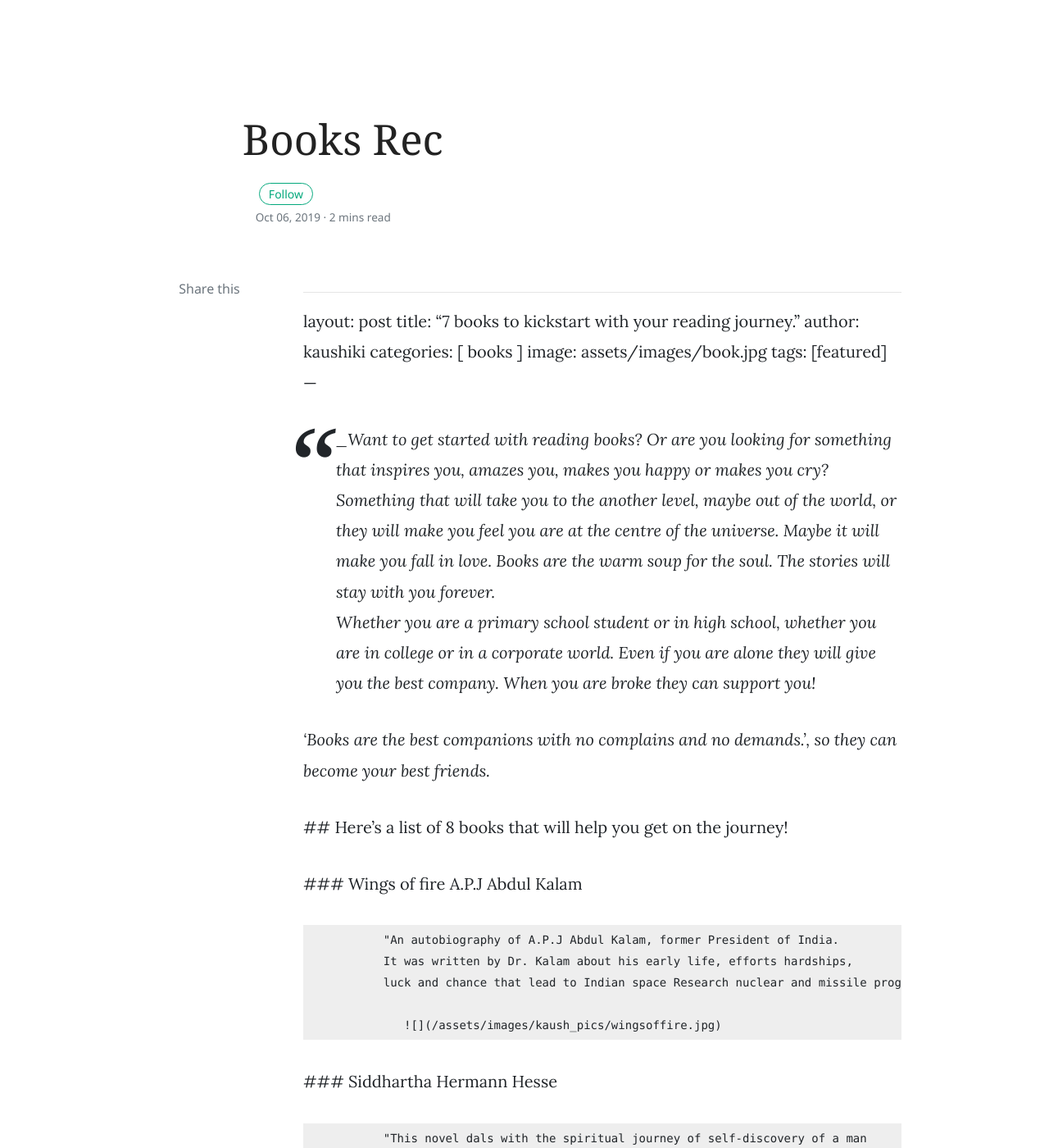
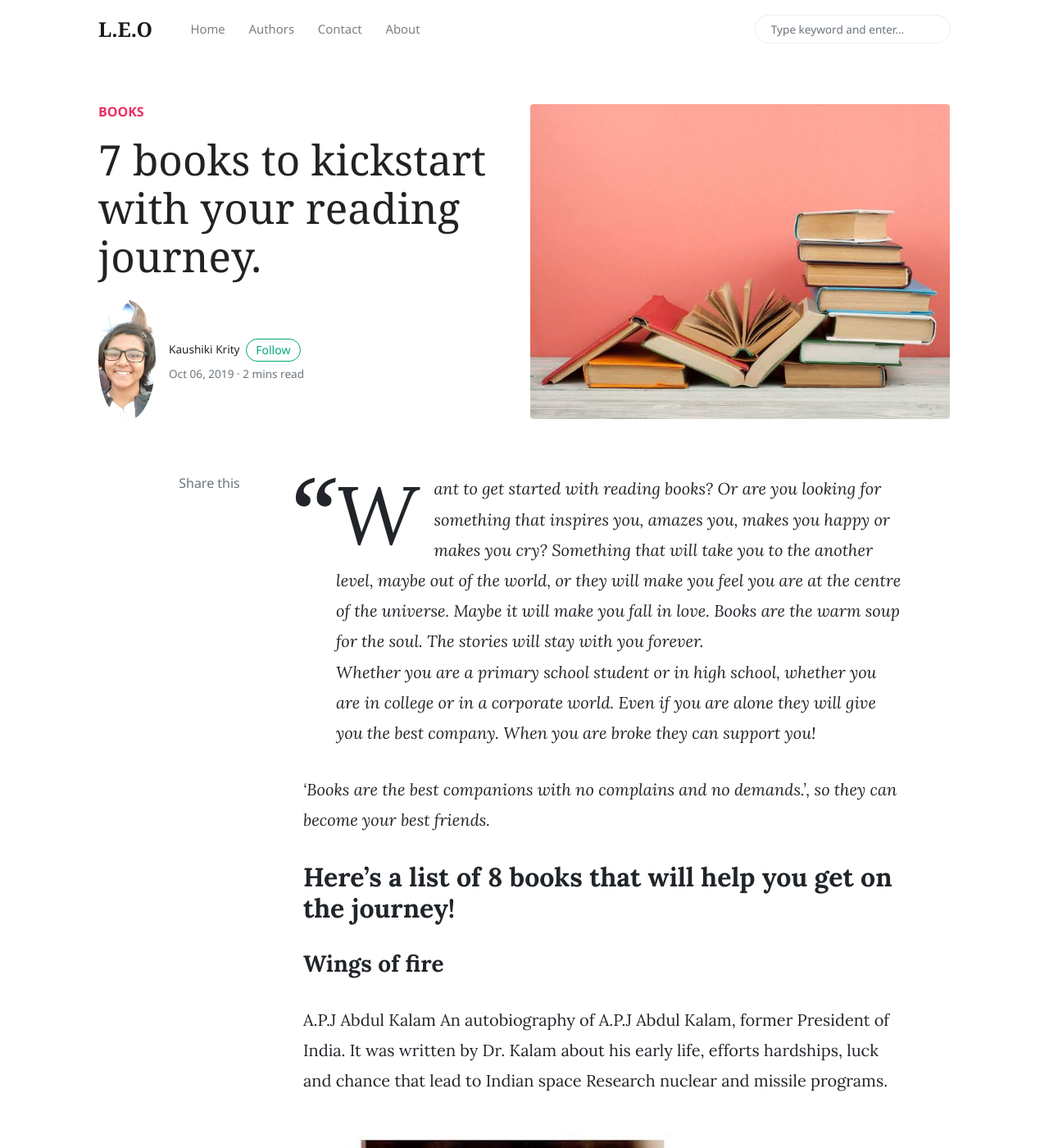
Before and after one commit to leomvit/leomvit.github.io, a Jekyll site: the page built from _posts/2019-10-06-books-rec.md, in a window 1280 px wide and 1400 px high. Shown: the whole window at 82% size. Built offline with Jekyll 4.4.1, drawn with Linux system fonts in a browser that asks for light colours; nearby versions of some CDN libraries; comment, search, counter and statistics services are not loaded; some of the changed text lies outside the part shown.

Commit message:
did formatting

```diff
--- a/_posts/2019-10-06-books-rec.md
+++ b/_posts/2019-10-06-books-rec.md
@@ -1,4 +1,3 @@
-
 ---
 layout: post
 title:  "7 books to kickstart with your reading journey."
@@ -8,40 +7,36 @@
 tags: [featured]
 ---
 
->_Want to get started with reading books? Or are you looking for something that inspires you, amazes you, makes you happy or makes you cry? Something that will take you to the another level, maybe out of the world, or they will make you feel you are at the centre of the universe. Maybe it will make you fall in love. Books are the warm soup for the soul. The stories will stay with you forever.
+>Want to get started with reading books? Or are you looking for something that inspires you, amazes you, makes you happy or makes you cry? Something that will take you to the another level, maybe out of the world, or they will make you feel you are at the centre of the universe. Maybe it will make you fall in love. Books are the warm soup for the soul. The stories will stay with you forever.
  Whether you are a primary school student or in high school, whether you are in college or in a corporate  world. Even if you are alone they will give you the best company. When you are broke they can support you!
 
    _'Books are the best companions with no complains and no demands.', so they can become your best friends._
 
-  ## Here's a list of 8 books that will help you get on the journey!
+## Here's a list of 8 books that will help you get on the journey!
+### Wings of fire
+A.P.J Abdul Kalam
+An autobiography of A.P.J Abdul Kalam, former President of India.
+It was written by Dr. Kalam about his early life, efforts hardships,
+luck and chance that lead to Indian space Research nuclear and missile programs.
 
-   ### Wings of fire
-           A.P.J Abdul Kalam
+![](/assets/images/kaush_pics/wingsoffire.jpg)
 
-               "An autobiography of A.P.J Abdul Kalam, former President of India.
-               It was written by Dr. Kalam about his early life, efforts hardships,
-               luck and chance that lead to Indian space Research nuclear and missile programs."
+### Siddhartha
+Hermann Hesse
+This novel dals with the spiritual journey of self-discovery of a man
+named Siddhartha during thr time of the Gautama Buddha. The book, Hesse's
+ninth novel, was written in German, in a simple, lyrical style.
 
-                  ![](/assets/images/kaush_pics/wingsoffire.jpg)
+![](/assets/images/kaush_pics/siddhartha.jpg)
 
-   ### Siddhartha
-            Hermann Hesse
+### Animal Farm
+George Orwell
+This book is a set in a future when animals are much cleverer than now.
+And because of their cleverness, the pigs started a revolution against
+the humans. Pigs could speak fluently in English unlike the other animals and
+that gave them the power to be leaders.
 
-               "This novel dals with the spiritual journey of self-discovery of a man
-               named Siddhartha during thr time of the Gautama Buddha. The book, Hesse's
-               ninth novel, was written in German, in a simple, lyrical style."
-
-                  ![](/assets/images/kaush_pics/siddhartha.jpg)
-
-
-   ### Animal Farm
-            George Orwell
-
-               "This book is a set in a future when animals are much cleverer than now. And because of their cleverness, the
-               pigs started a revolution against the humans. Pigs could speak fluently in English unlike the other animals and
-               that gave them the power to be leaders."
-
-                  ![](/assets/images/kaush_pics/animalfarm.jpg)
+![](/assets/images/kaush_pics/animalfarm.jpg)
 
 
    ### A room of one's own
```
